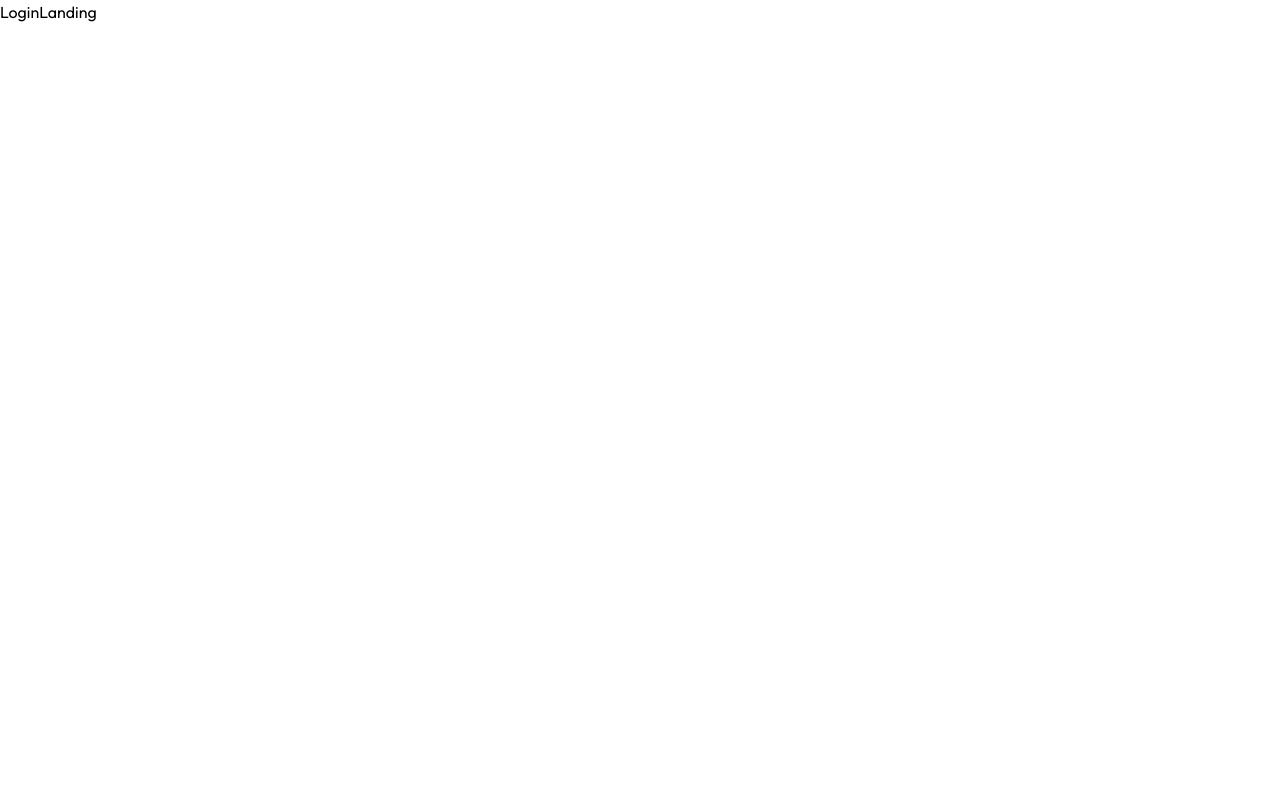
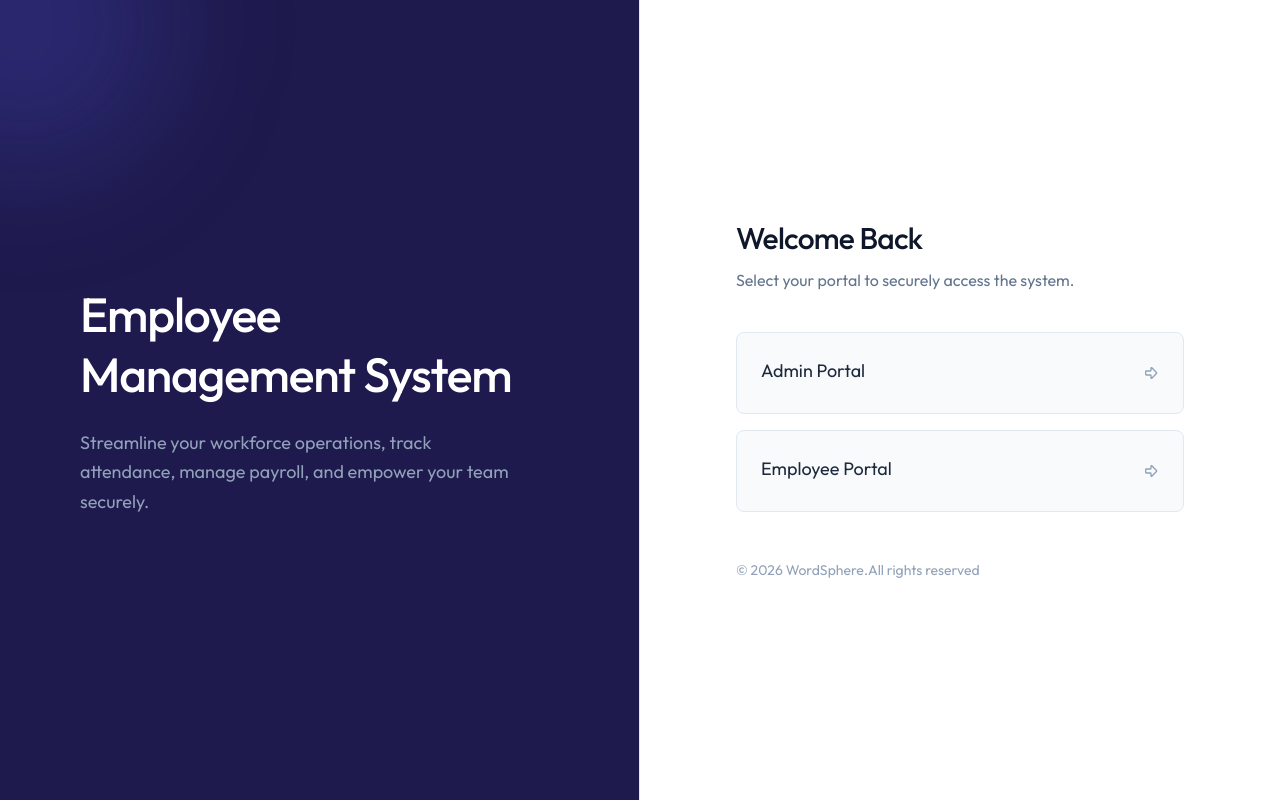
Before and after one commit to abdurahman715/WorkSphere-Employee-Management-System, a React (Vite) app in the folder client/: page /login in a window 1280 px wide. Built offline with nearby package versions, Linux system fonts and the light colour scheme.

Commit message:
feat: add login landing page with admin and employee portal selection

```diff
--- /dev/null
+++ b/client/src/components/LoginLeftSide.jsx
@@ -0,0 +1,20 @@
+const LoginLeftSide = () => {
+  return (
+    <div className="hidden md:flex w-1/2 bg-indigo-950 relative overflow-hidden border-r border-slate-200">
+      <div className="absolute -top-30 -left-30 w-72 h-72 bg-indigo-500/20 rounded-full blur-3xl" />
+
+      <div className="relative z-10 flex flex-col justify-center p-12 lg:p-20 w-full h-full">
+        <h1 className="text-4xl lg:text-5xl font-medium text-white mb-6 leading-tight tracking-tight">
+          Employee <br /> Management System
+        </h1>
+
+        <p className="text-slate-400 text-lg max-w-md leading-relaxed">
+          Streamline your workforce operations, track attendance, manage
+          payroll, and empower your team securely.
+        </p>
+      </div>
+    </div>
+  );
+};
+
+export default LoginLeftSide;
--- a/client/src/pages/LoginLanding.jsx
+++ b/client/src/pages/LoginLanding.jsx
@@ -1,5 +1,66 @@
+import { ArrowBigRightIcon, ShieldIcon, UserIcon } from "lucide-react";
+import LoginLeftSide from "../components/LoginLeftSide";
+import { Link } from "react-router-dom";
+
 const LoginLanding = () => {
-  return <div>LoginLanding</div>;
+  const portalOptions = [
+    {
+      to: "/login/admin",
+      title: "Admin Portal",
+      description:
+        "Manage employees,departments,payroll and system configurations",
+      icon: ShieldIcon,
+    },
+    {
+      to: "/login/employee",
+      title: "Employee Portal",
+      description:
+        "View your profile,track attendance,request time off,and access payslips",
+      icon: UserIcon,
+    },
+  ];
+  return (
+    <div className="min-h-screen flex flex-col md:flex-row">
+      <LoginLeftSide />
+
+      <div className="w-full md:w-1/2 flex flex-col items-center justify-center p-6 sm:p-12 lg:p-16 relative overflow-y-auto min-h-screen">
+        <div className="w-full max-w-md animate-fade-in relative z-10">
+          {/* Header */}
+          <div className="mb-10 text-center md:text-left">
+            <h2 className="text-3xl font-medium text-slate-900 tracking-tight mb-3">
+              Welcome Back
+            </h2>
+            <p className="text-slate-500">
+              Select your portal to securely access the system.
+            </p>
+          </div>
+
+          {/* Portals list */}
+          <div className="space-y-4">
+            {portalOptions.map((portal) => (
+              <Link
+                key={portal.to}
+                to={portal.to}
+                className="group block bg-slate-50 border border-slate-200 rounded-lg p-5 sm:p-6 transition-all duration-300 hover:border-indigo-400 hover:bg-indigo-50"
+              >
+                <div className="relative z-10 flex items-center justify-between gap-4 sm:gap-5">
+                  <h3 className="text-lg text-slate-800 group-hover:text-indigo-600 mb-1 transition-colors">
+                    {portal.title}
+                  </h3>
+                  <ArrowBigRightIcon className="w-4 h-4 text-slate-400  group-hover:text-indigo-600 group-hover:translate-x-1 transition-all duration-300" />
+                </div>
+              </Link>
+            ))}
+          </div>
+
+          {/* Footer */}
+          <div className="mt-12 text-center md:text-left text-sm text-slate-400">
+            <p>© {new Date().getFullYear()} WordSphere.All rights reserved</p>
+          </div>
+        </div>
+      </div>
+    </div>
+  );
 };
 
 export default LoginLanding;
```
